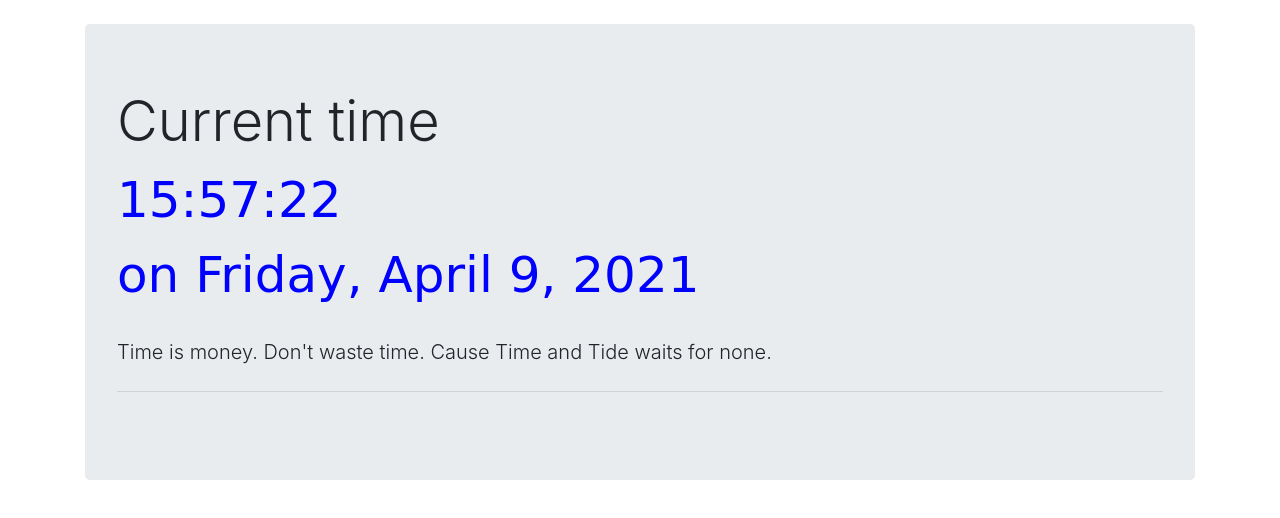
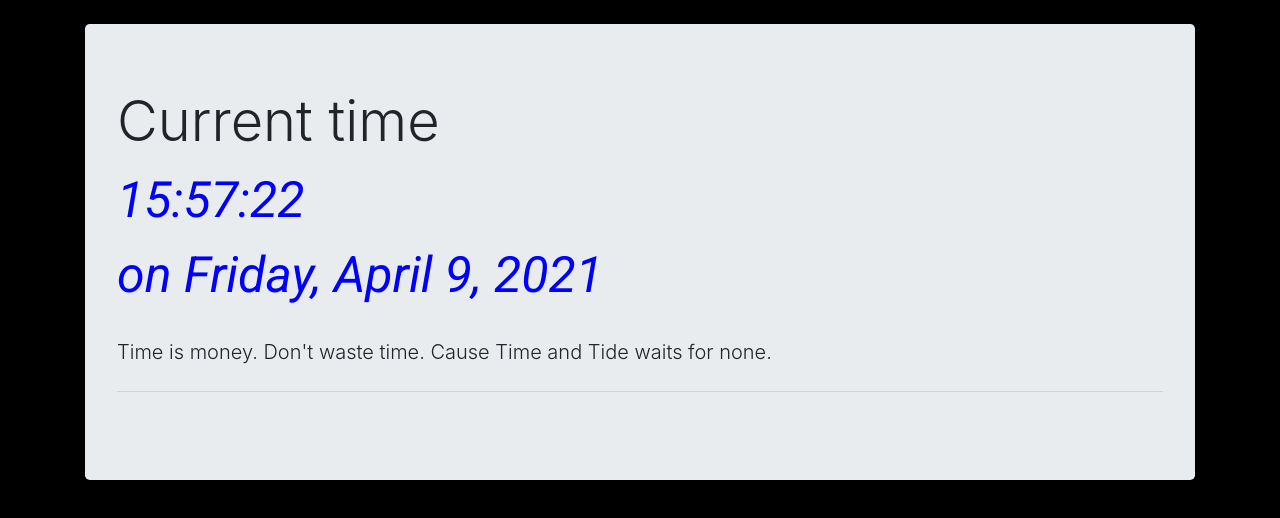
Before and after one commit to sayon-islam-23/ghadi, a plain HTML site: page index.html in a window 1280 px wide. Drawn offline with nearby package versions, Linux system fonts and the light colour scheme.

Commit message:
Update index.html

```diff
--- a/index.html
+++ b/index.html
@@ -9,6 +9,9 @@
     <!-- Bootstrap CSS -->
     <link rel="stylesheet" href="https://stackpath.bootstrapcdn.com/bootstrap/4.5.0/css/bootstrap.min.css"
         integrity="sha384-9aIt2nRpC12Uk9gS9baDl411NQApFmC26EwAOH8WgZl5MYYxFfc+NcPb1dKGj7Sk" crossorigin="anonymous">
+
+        <link rel="preconnect" href="https://fonts.gstatic.com">
+<link href="https://fonts.googleapis.com/css2?family=Roboto:ital@1&display=swap" rel="stylesheet">
 
     <title>clock</title>
     <script>
@@ -25,14 +28,14 @@
     </script>
 </head>
 
-<body>
+<body style="background-color: black;">
 
 
 
     <div class="container my-4">
         <div class="jumbotron">
             <h2 class="display-4">Current time</h2>
-            <span style="font-family:cursive; color:blue; font-size:50px" id="time"></span>
+            <span style="font-family:'Roboto', sans-serif; color:blue; font-size:50px" id="time"></span>
             <br>
             <br>
             <p class="lead">Time is money. Don't waste time. Cause Time and Tide waits for none. </p>
```
